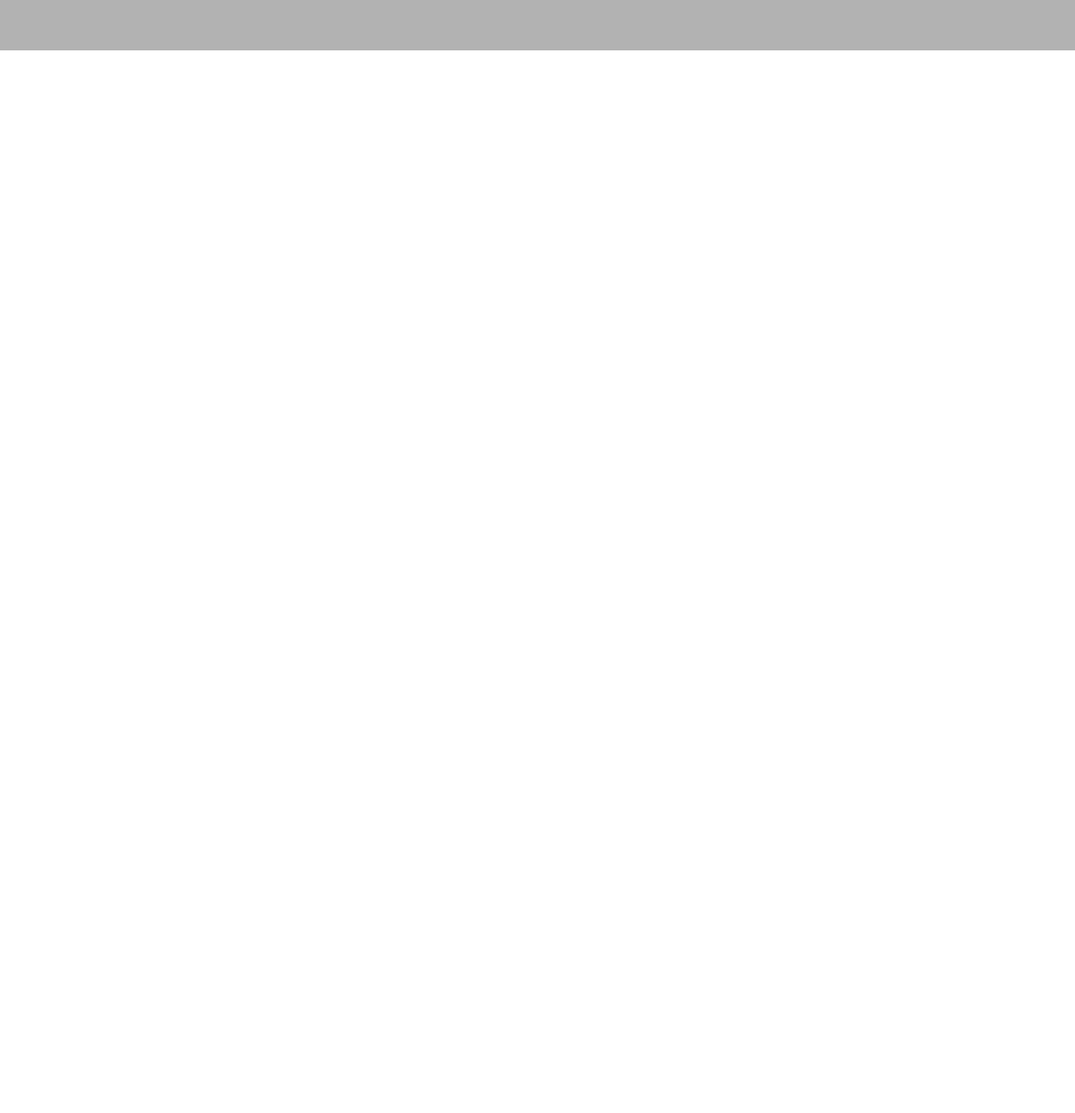
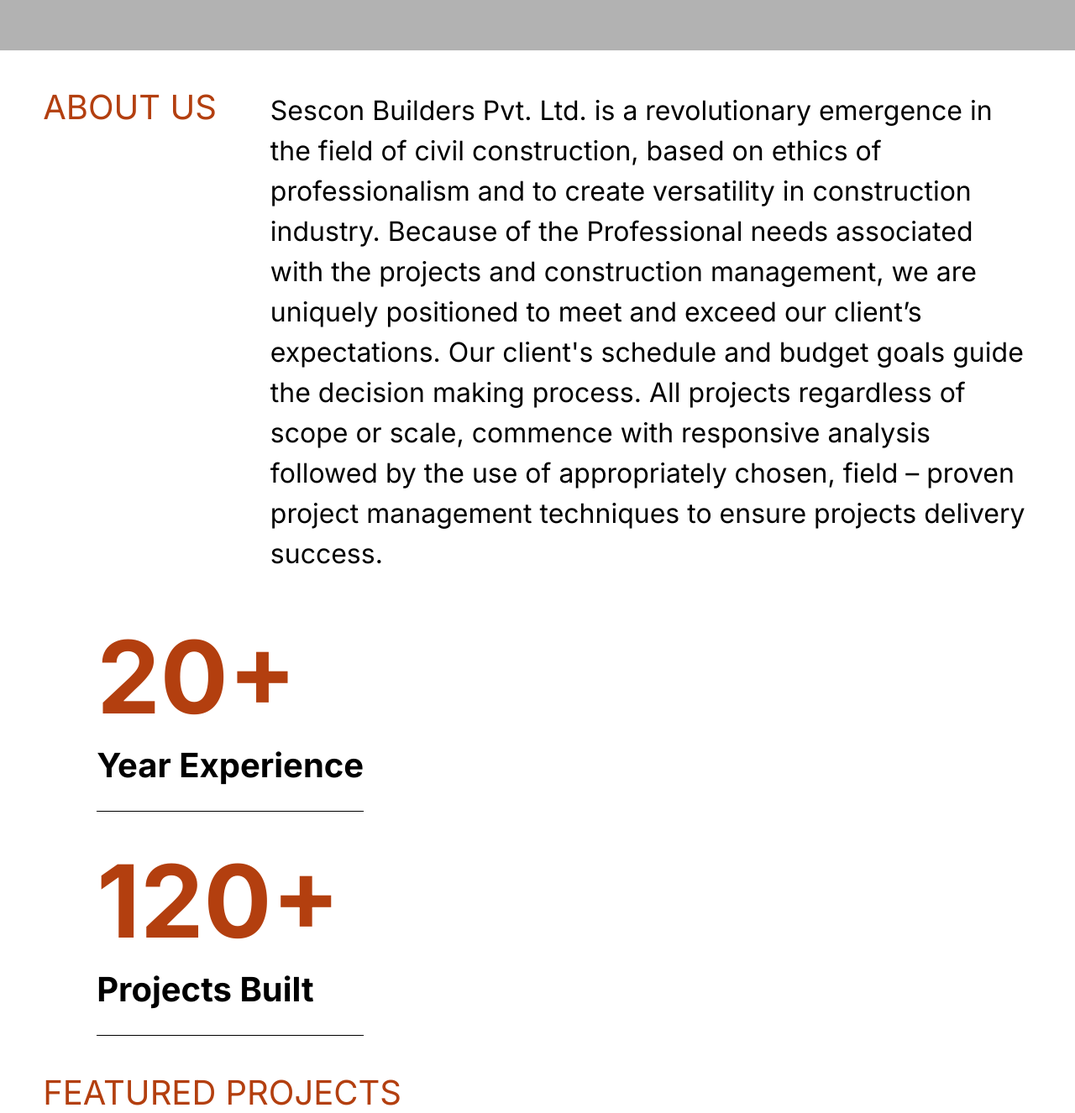
Before and after one commit to abhinandnn/SesconWebsite, a Next.js app: page /home in a window 1280 px wide. Shown: the part 740-2066 px from the top of the page at 84% size. Before the commit the page ends 1600 px from the top, so only its background shows below. Built offline with nearby package versions, Linux system fonts and the light colour scheme.

Commit message:
added about us section

```diff
--- a/src/app/home/page.js
+++ b/src/app/home/page.js
@@ -9,6 +9,44 @@
     <div className='bg-[#0000004D] h-[100vh]'>
 <Navbar/>
     </div>
+    <div className='mt-[3rem] px-[4vw] flex gap-[4rem]'>
+<div className='text-[2.5rem] leading-none w-[8rem] min-w-fit text-[#B33F0F]'>
+ABOUT US
+</div>
+<div className='text-[2rem]'>
+Sescon Builders Pvt. Ltd. is a revolutionary emergence in the field of civil construction, based on ethics of professionalism and to create versatility in construction industry. Because of the Professional needs associated with the projects and construction management, we are uniquely positioned to meet and exceed our client’s expectations.
+Our client's schedule and budget goals guide the decision making process. All projects regardless of scope or scale, commence with responsive analysis followed by the use of appropriately chosen, field – proven project management techniques to ensure projects delivery success.
+</div>
+    </div>
+    <div className='mt-[3rem] px-[4vw] flex gap-[4rem]'>
+      <div>
+
+      </div>
+      <div className='flex flex-col gap-[2rem]'>
+      <div>
+        <div className='font-bold leading-tight text-[#B33F0F] text-[7.5rem]'>
+20+
+        </div>
+        <div className='font-bold text-[2.5rem] pb-6 border-b border-black'>
+        Year Experience
+        </div>
+      </div>
+      <div>
+        <div className='font-bold leading-tight text-[#B33F0F] text-[7.5rem]'>
+120+
+        </div>
+        <div className='font-bold text-[2.5rem] pb-6 border-b border-black'>
+        Projects Built
+        </div>
+      </div>
+      </div>
+
+    </div>
+    <div className='mt-[3rem] px-[4vw] flex gap-[4rem]'>
+    <div className='text-[2.5rem] leading-none w-[8rem] min-w-fit text-[#B33F0F]'>
+FEATURED PROJECTS
+</div>
+</div>
     </div>
   )
 }
```
